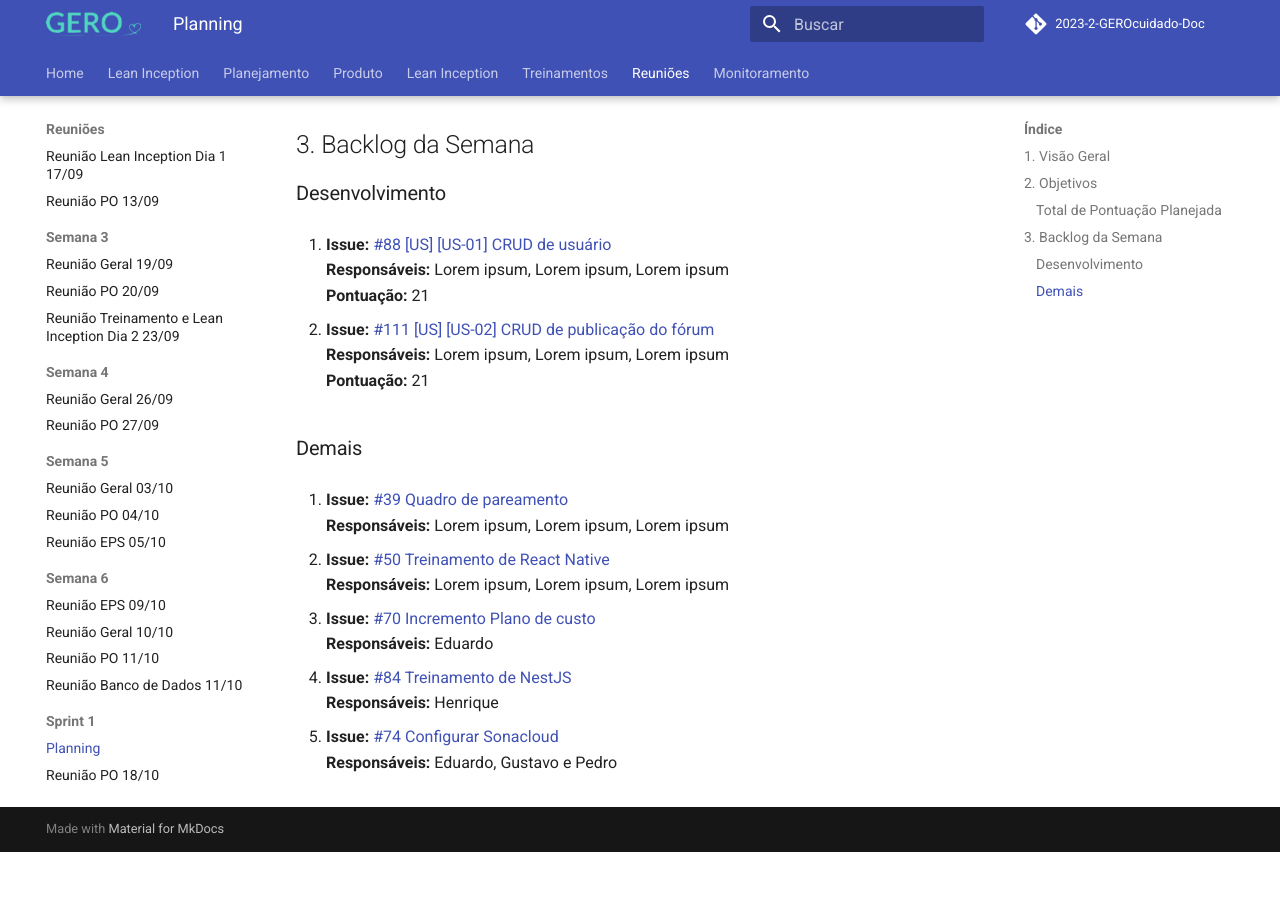
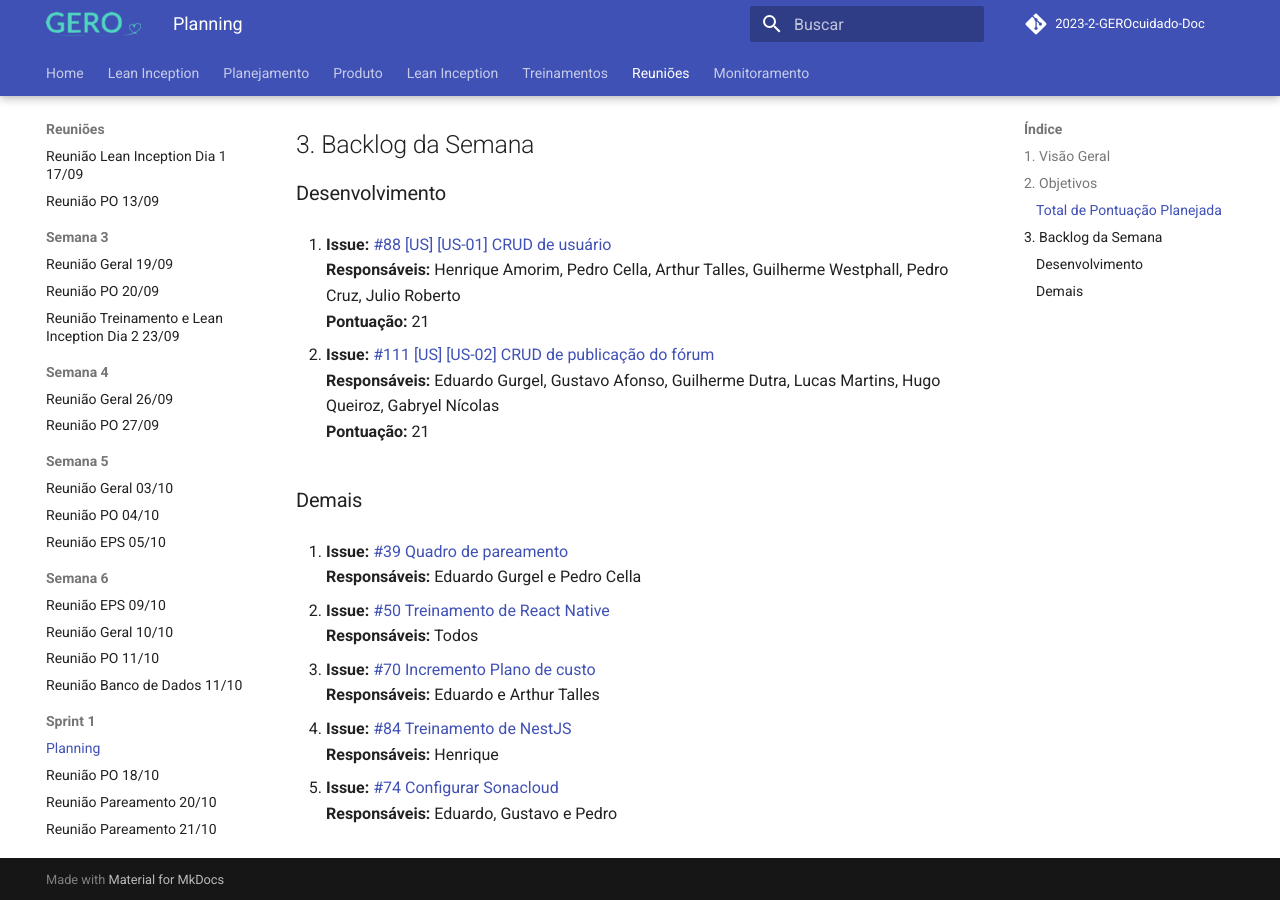
Before and after one commit to fga-eps-mds/2023-2-GEROcuidado-Doc, an MkDocs documentation site: the page built from docs/reunioes/Sprint_1/planning.md, in a window 1280 px wide and 900 px high, scrolled down 540 px. Built offline with MkDocs 1.6.1 and Material for MkDocs 9.7.7, drawn with Linux system fonts in a browser that asks for light colours; comment, search, counter and statistics services are not loaded; before the commit the page ends 1392 px from its top, so only the background shows below that.

```diff
--- a/docs/reunioes/Sprint_1/planning.md
+++ b/docs/reunioes/Sprint_1/planning.md
@@ -21,23 +21,23 @@
 ### Desenvolvimento
 
 1. **Issue:** [#88 [US] [US-01] CRUD de usuário ](https://github.com/fga-eps-mds/2023-2-GEROcuidado-Doc/issues/88)<br>
-**Responsáveis:** Lorem ipsum, Lorem ipsum, Lorem ipsum<br>
+**Responsáveis:** Henrique Amorim, Pedro Cella, Arthur Talles, Guilherme Westphall, Pedro Cruz, Julio Roberto<br>
 **Pontuação:** 21
 
 2. **Issue:** [#111 [US] [US-02] CRUD de publicação do fórum ](https://github.com/fga-eps-mds/2023-2-GEROcuidado-Doc/issues/111)<br>
-**Responsáveis:** Lorem ipsum, Lorem ipsum, Lorem ipsum<br>
+**Responsáveis:** Eduardo Gurgel, Gustavo Afonso, Guilherme Dutra, Lucas Martins, Hugo Queiroz, Gabryel Nícolas<br>
 **Pontuação:** 21
 
 ### Demais
 
 1. **Issue:** [#39 Quadro de pareamento ](https://github.com/fga-eps-mds/2023-2-GEROcuidado-Doc/issues/39)<br>
-**Responsáveis:** Lorem ipsum, Lorem ipsum, Lorem ipsum<br>
+**Responsáveis:** Eduardo Gurgel e Pedro Cella<br>
 
 2. **Issue:** [#50 Treinamento de React Native  ](https://github.com/fga-eps-mds/2023-2-GEROcuidado-Doc/issues/50)<br>
-**Responsáveis:** Lorem ipsum, Lorem ipsum, Lorem ipsum<br>
+**Responsáveis:** Todos<br>
 
 3. **Issue:** [#70 Incremento Plano de custo ](https://github.com/fga-eps-mds/2023-2-GEROcuidado-Doc/issues/70)<br>
-**Responsáveis:** Eduardo<br>
+**Responsáveis:** Eduardo e Arthur Talles<br>
 
 4. **Issue:** [#84 Treinamento de NestJS  ](https://github.com/fga-eps-mds/2023-2-GEROcuidado-Doc/issues/84)<br>
 **Responsáveis:** Henrique<br>
```
Also changed, not shown: docs/reunioes/Sprint_1/review.md (added, +59 -0 lines).
